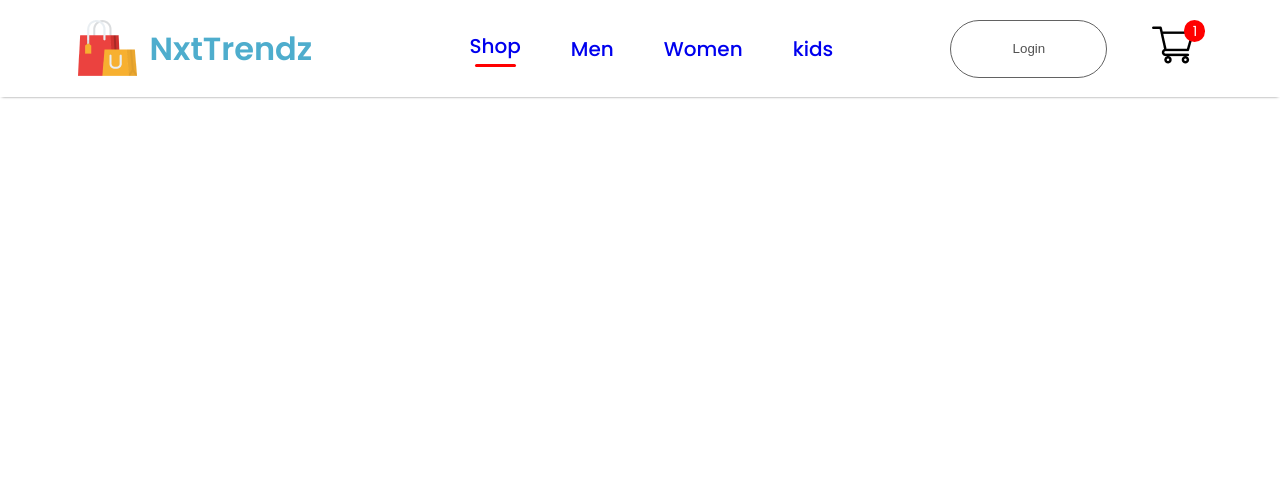
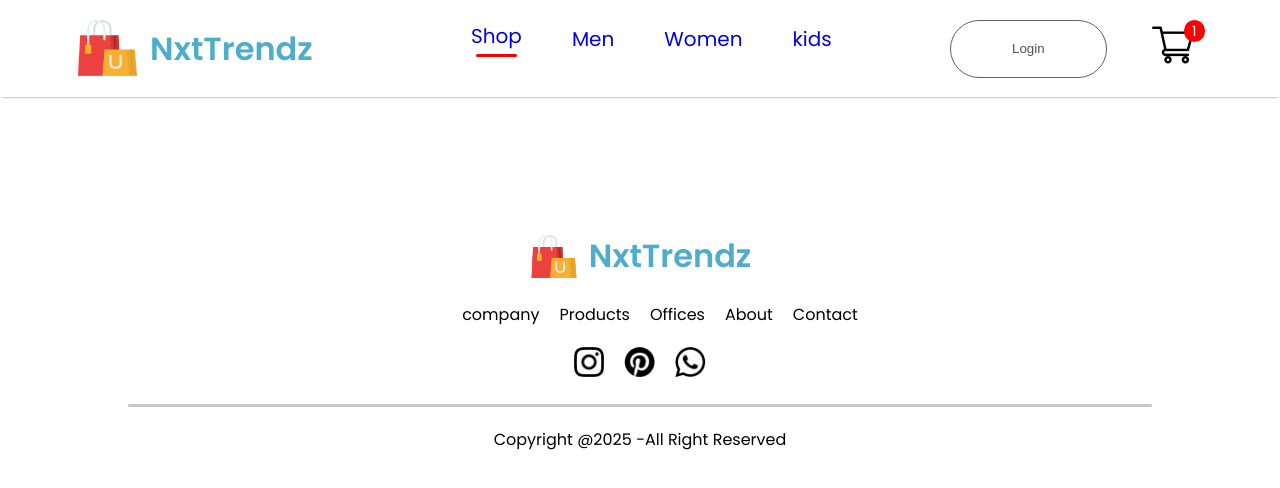
Before and after one commit to Sriram-098/NxtTrendz, a React (Create React App) app in the folder frontend/: page /Login in a window 1280 px wide. Shown: the top 488 px of the page. Built offline with nearby package versions, Linux system fonts and the light colour scheme.

Commit message:
updated shop page with footer

```diff
--- a/frontend/src/App.js
+++ b/frontend/src/App.js
@@ -7,6 +7,7 @@
 import Product from './Pages/Product';
 import Cart from './Pages/Cart';
 import LoginSignup from './Pages/LoginSignup';
+import Footer from './Components/Footer/Footer';
 
 function App() {
   return (
@@ -27,6 +28,7 @@
 
 
         </Routes>
+        <Footer/>
       </BrowserRouter>
     </div>
 
--- /dev/null
+++ b/frontend/src/Components/Footer/Footer.css
@@ -0,0 +1,56 @@
+.footer{
+    display:flex;
+    flex-direction:column;
+    justify-content:center;
+    align-items:center;
+    position:relative;
+    margin-top:135px;
+
+
+}
+.footer-logo{
+    display:flex;
+    gap:10px;
+    margin-bottom:20px;
+}
+.footer-logo img{
+     height:50px;
+
+}
+.footer-logo p{
+    color:rgb(78, 173, 205);
+    font-size:32px;
+    font-weight:600;
+
+}
+.footer-links{
+    display:flex;
+    gap:20px;
+    list-style-type: none;
+
+}
+li{
+    font-weight:400;
+    margin-bottom:20px;
+}
+.footer-social-icon{
+    display:flex;
+    gap:20px;
+}
+.footer-social-icon img{
+    height:30px;
+
+}
+.footer-copyright hr {
+    width: 80%;
+    border: none;
+    margin: 20px auto; /* Centers the hr */
+    border-radius: 10px;
+    height: 3px;
+    background: #c7c7c7;
+    display: block; /* Ensures it's treated as a block element */
+}
+.footer-copyright {
+    width: 100%;
+    text-align: center; /* Ensures the hr is centered */
+}
--- /dev/null
+++ b/frontend/src/Components/Footer/Footer.jsx
@@ -0,0 +1,43 @@
+import React from 'react'
+import "./Footer.css"
+import footer_logo from "../Assets/logo_big.png"
+import instagram_icon from '../Assets/instagram_icon.png'
+import pintester_icon from '../Assets/pintester_icon.png'
+import whatsapp_icon from '../Assets/whatsapp_icon.png'
+const Footer = () => {
+  return (
+    <div className="footer">
+        <div className="footer-logo">
+            <img src={footer_logo} alt=""/>
+            <p>NxtTrendz</p>
+        </div>
+        <ul className="footer-links">
+            <li>company</li>
+            <li>Products</li>
+            <li>Offices</li>
+            <li>About</li>
+            <li>Contact</li>
+        </ul>
+        <div className="footer-social-icon">
+            <div className="footer-icon-container">
+                 <img src={instagram_icon}alt=""/>
+            </div>
+            <div className="footer-icon-container">
+                 <img src={pintester_icon}alt=""/>
+            </div>
+            <div className="footer-icon-container">
+                 <img src={whatsapp_icon}alt=""/>
+            </div>
+        </div>
+        <div className="footer-copyright">
+            <hr/>
+            <p>Copyright @2025 -All Right Reserved</p>
+        </div>
+
+
+
+    </div>
+  )
+}
+
+export default Footer
--- /dev/null
+++ b/frontend/src/Components/NewCollections/NewCollections.css
@@ -0,0 +1,30 @@
+.new-collections{
+    position:relative;
+    top:200px;
+    display:flex;
+    flex-direction:column;
+    align-items:center;
+    gap:10px;
+   margin-bottom:300px;
+
+}
+.new-collections h1{
+    color:#171717;
+    font-size:50px;
+    font-weight: 600;
+
+
+}
+.new-collections hr{
+    width:200px;
+    height:8px;
+    border-radius:10px;
+    background:#252525;
+    font-weight:600;
+}
+.collections{
+    display:grid;
+    grid-template-columns:1fr 1fr 1fr 1fr;
+    margin-top:50px;
+    gap:20px;
+}
--- /dev/null
+++ b/frontend/src/Components/NewCollections/NewCollections.jsx
@@ -0,0 +1,20 @@
+import React from 'react'
+import "./NewCollections.css"
+import new_collection from '../Assets/new_collections'
+import Item from "../item/Item"
+const NewCollections = () => {
+  return (
+    <div class="new-collections">
+        <h1>New Collections</h1>
+        <hr/>
+        <div className="collections">
+            {new_collection.map((item,i)=>{
+                return <Item key={i} id={item.id} name={item.name} image={item.image} new_price={item.new_price} old_price={item.new_price}/>
+            })}
+        </div>
+
+    </div>
+  )
+}
+
+export default NewCollections
--- /dev/null
+++ b/frontend/src/Components/NewsLetter/NewsLetter.css
@@ -0,0 +1,58 @@
+.newsletter{
+
+    width:65%;
+
+    margin-bottom:200px;
+    display:flex;
+    align-items:center;
+    flex-direction:column;
+    justify-content:center;
+    margin-bottom:150px;
+    margin:auto;
+    background:linear-gradient(180deg,#fde1ff 0%, #e1ffea22 60%);
+
+}
+.newsletter h1{
+    position:relative;
+    margin-top:20px;
+    color:#454545;
+    font-size:45px;
+    font-weight:600;
+    margin-bottom:30px;
+}
+.newsletter p{
+    color:#454545;
+    font-size:20px;
+    margin-bottom:15px;
+}
+.newsletter div{
+    display:flex;
+    align-items:center;
+    justify-content:space-between;
+    background:white;
+    width:730px;
+    height:60px;
+    border-radius:80px;
+    border:1px solid #e3e3e3;
+
+}
+.newsletter input{
+    width:500px;
+
+    margin-left:30px;
+    border:none;
+    outline:none;
+    color:#616161;
+    font-family:Poppins;
+    font-size:16px;
+}
+.newsletter div button{
+    width:210px;
+    height:60px;
+    border-radius:80px;
+    background:black;
+    color:white;
+    font-size:16px;
+    cursor:pointer;
+
+}
--- /dev/null
+++ b/frontend/src/Components/NewsLetter/NewsLetter.jsx
@@ -0,0 +1,16 @@
+import React from 'react'
+import "./NewsLetter.css"
+const NewsLetter = () => {
+  return (
+    <div className="newsletter">
+        <h1>Get Exclusive offers on your Email</h1>
+        <p>Subscibe to our newsletter and stay updated</p>
+        <div>
+            <input type="email" placeholder="your email id"/>
+            <button>Subscribe</button>
+        </div>
+    </div>
+  )
+}
+
+export default NewsLetter
--- a/frontend/src/Pages/Shop.jsx
+++ b/frontend/src/Pages/Shop.jsx
@@ -2,6 +2,9 @@
 import Hero from '../Components/Hero/Hero'
 import Popular from '../Components/Popular/Popular'
 import Offers from '../Components/Offers/Offers'
+import NewCollections from '../Components/NewCollections/NewCollections'
+import NewsLetter from '../Components/NewsLetter/NewsLetter'
+
 
 const Shop = () => {
   return (
@@ -9,6 +12,9 @@
       <Hero/>
       <Popular/>
       <Offers/>
+      <NewCollections/>
+      <NewsLetter/>
+
     </div>
   )
 }
```
